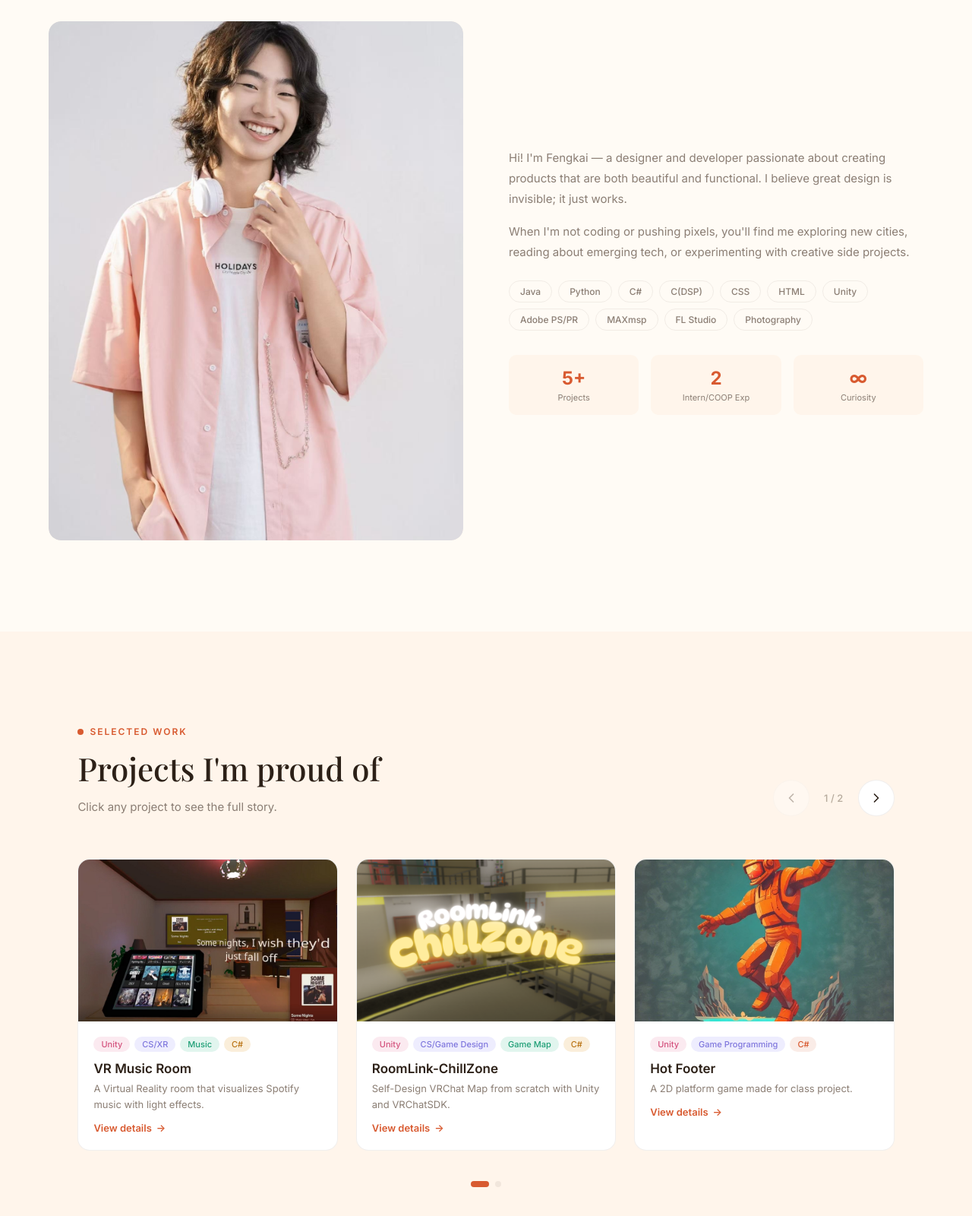
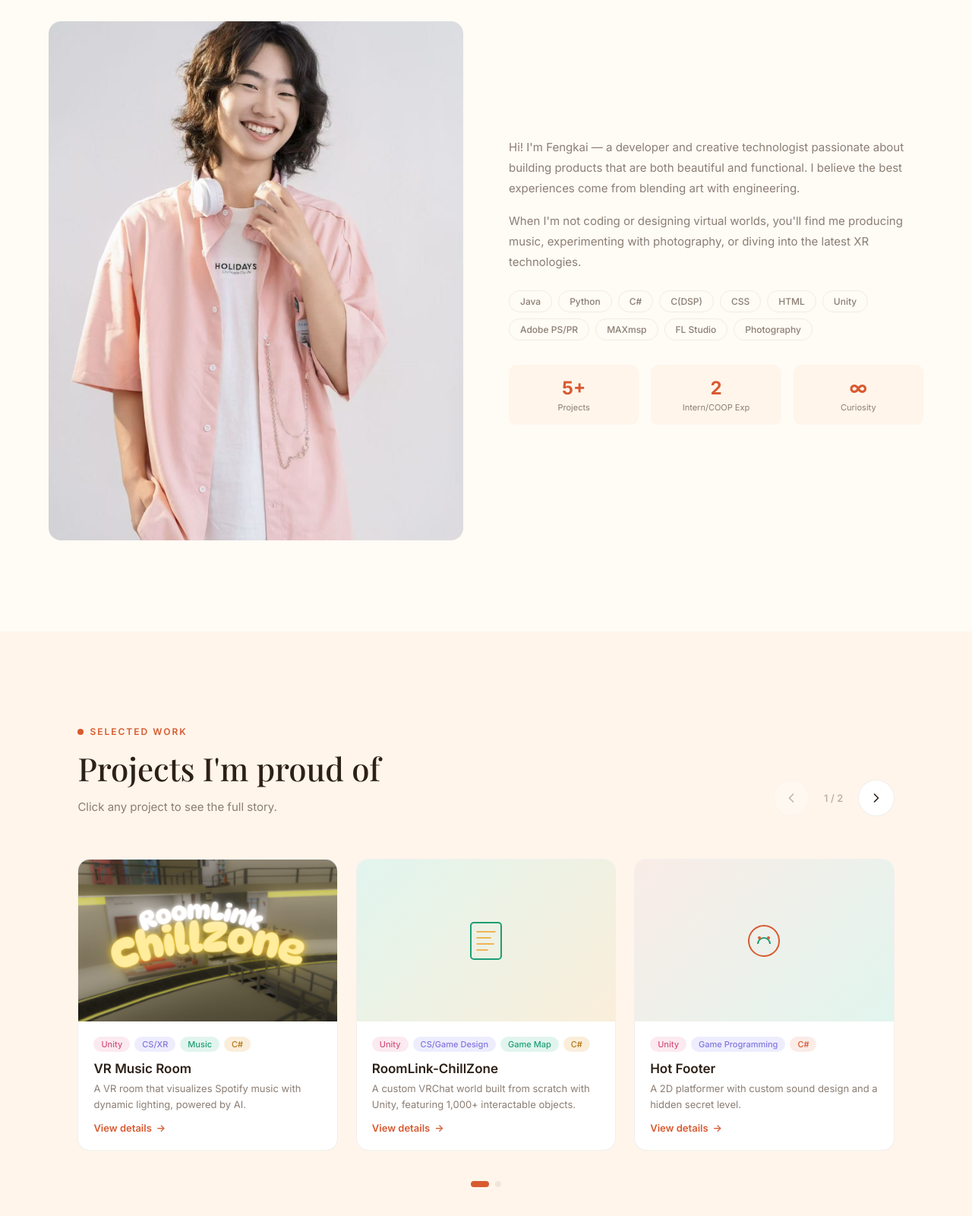
Before and after one commit to FengkaiLiu/Fengkailiu.github.io, a plain HTML site: page index.html in a window 1280 px wide. Shown: the part 1068-2668 px from the top of the page at 76% size. Drawn offline with nearby package versions, Linux system fonts and the light colour scheme; a web font is replaced by a local one.

Commit message:
Update index.html

```diff
--- a/index.html
+++ b/index.html
@@ -328,7 +328,7 @@ footer p { font-size: 12px; color: var(--text-muted); }
   <div class="hero-content">
     <div class="hero-greeting"><span class="wave">👋</span> Hey there, I'm</div>
     <h1>Fengkai Liu<br><span class="highlight">Designer</span> &<br>Developer</h1>
-    <p class="hero-desc">I craft delightful digital experiences where clean code meets thoughtful design. Currently exploring the intersection of creativity and technology.</p>
+    <p class="hero-desc">I craft immersive digital experiences where clean code meets thoughtful design — from VR worlds to interactive games, I love building things that feel alive.</p>
     <div class="hero-actions">
       <a href="#projects" class="btn-primary">View My Work <span>→</span></a>
       <a href="#contact" class="btn-secondary">Say Hello</a>
@@ -363,8 +363,8 @@ footer p { font-size: 12px; color: var(--text-muted); }
     </div>
     <div class="reveal">
       <div class="about-text">
-        <p>Hi! I'm Fengkai — a designer and developer passionate about creating products that are both beautiful and functional. I believe great design is invisible; it just works.</p>
-        <p>When I'm not coding or pushing pixels, you'll find me exploring new cities, reading about emerging tech, or experimenting with creative side projects.</p>
+        <p>Hi! I'm Fengkai — a developer and creative technologist passionate about building products that are both beautiful and functional. I believe the best experiences come from blending art with engineering.</p>
+        <p>When I'm not coding or designing virtual worlds, you'll find me producing music, experimenting with photography, or diving into the latest XR technologies.</p>
       </div>
       <div class="tag-cloud">
         <span class="tag">Java</span>
@@ -413,7 +413,7 @@ footer p { font-size: 12px; color: var(--text-muted); }
       <!-- Card 1: VR Music Room -->
       <div class="project-card" onclick="openProject('vrmusicroom')">
         <div class="project-thumb">
-          <img src="https://fengkailiu.github.io/PWpage/vrmusicroom.jpg" alt="VR Music Room">
+          <img src="https://fengkailiu.github.io/PWpage/vrchatroom.png" alt="VR Music Room">
         </div>
         <div class="project-info">
           <div class="project-tags">
@@ -423,7 +423,7 @@ footer p { font-size: 12px; color: var(--text-muted); }
             <span class="project-tag" style="background:var(--amber-light);color:#BA7517">C#</span>
           </div>
           <div class="project-name">VR Music Room</div>
-          <div class="project-desc">A Virtual Reality room that visualizes Spotify music with light effects.</div>
+          <div class="project-desc">A VR room that visualizes Spotify music with dynamic lighting, powered by AI.</div>
           <div class="project-link">View details <span class="arrow">→</span></div>
         </div>
       </div>
@@ -431,7 +431,9 @@ footer p { font-size: 12px; color: var(--text-muted); }
       <!-- Card 2: RoomLink ChillZone -->
       <div class="project-card" onclick="openProject('roomlink')">
         <div class="project-thumb">
-          <img src="https://fengkailiu.github.io/PWpage/vrchatroom.png" alt="RoomLink ChillZone">
+          <div class="project-thumb-bg" style="background:linear-gradient(135deg,#E1F5EE,#FAEEDA)">
+            <svg width="64" height="64" viewBox="0 0 64 64" fill="none"><rect x="12" y="8" width="40" height="48" rx="4" stroke="#1D9E75" stroke-width="2"/><path d="M20 20h24M20 28h18M20 36h22M20 44h14" stroke="#EF9F27" stroke-width="1.5" stroke-linecap="round"/></svg>
+          </div>
         </div>
         <div class="project-info">
           <div class="project-tags">
@@ -441,7 +443,7 @@ footer p { font-size: 12px; color: var(--text-muted); }
             <span class="project-tag" style="background:var(--amber-light);color:#BA7517">C#</span>
           </div>
           <div class="project-name">RoomLink-ChillZone</div>
-          <div class="project-desc">Self-Design VRChat Map from scratch with Unity and VRChatSDK.</div>
+          <div class="project-desc">A custom VRChat world built from scratch with Unity, featuring 1,000+ interactable objects.</div>
           <div class="project-link">View details <span class="arrow">→</span></div>
         </div>
       </div>
@@ -449,7 +451,9 @@ footer p { font-size: 12px; color: var(--text-muted); }
       <!-- Card 3: Hot Footer -->
       <div class="project-card" onclick="openProject('hotfooter')">
         <div class="project-thumb">
-          <img src="https://fengkailiu.github.io/PWpage/hotfooter.png" alt="Hot Footer">
+          <div class="project-thumb-bg" style="background:linear-gradient(135deg,#FAECE7,#E1F5EE)">
+            <svg width="64" height="64" viewBox="0 0 64 64" fill="none"><circle cx="32" cy="32" r="20" stroke="#D85A30" stroke-width="2"/><path d="M24 36a8 8 0 0116 0" stroke="#1D9E75" stroke-width="2" fill="none"/><circle cx="26" cy="28" r="2" fill="#D85A30"/><circle cx="38" cy="28" r="2" fill="#D85A30"/></svg>
+          </div>
         </div>
         <div class="project-info">
           <div class="project-tags">
@@ -458,7 +462,7 @@ footer p { font-size: 12px; color: var(--text-muted); }
             <span class="project-tag" style="background:var(--coral-light);color:var(--coral)">C#</span>
           </div>
           <div class="project-name">Hot Footer</div>
-          <div class="project-desc">A 2D platform game made for class project.</div>
+          <div class="project-desc">A 2D platformer with custom sound design and a hidden secret level.</div>
           <div class="project-link">View details <span class="arrow">→</span></div>
         </div>
       </div>
@@ -562,27 +566,27 @@ footer p { font-size: 12px; color: var(--text-muted); }
 <script>
 var projects = {
   vrmusicroom: {
-    gradient: 'url(https://fengkailiu.github.io/PWpage/vrmusicroom.jpg) center/cover',
+    gradient: 'linear-gradient(135deg,#FBEAF0,#EEEDFE)',
     tags: '<span class="project-tag" style="background:var(--pink-light);color:var(--pink)">Unity</span><span class="project-tag" style="background:var(--purple-light);color:var(--purple)">CS/XR</span><span class="project-tag" style="background:var(--teal-light);color:var(--teal)">Music</span><span class="project-tag" style="background:var(--amber-light);color:#BA7517">C#</span>',
     title: 'VR Music Room',
     subtitle: 'A Virtual Reality room that visualizes Spotify music with light effects.',
-    body: '<h3>The problem</h3><p>This is my COOP project, I need to know how to develop an app for VR headsets and also utilise different API to accomplish the goal.</p><h3>The solution</h3><p>I found tutorials online for both AR and VR approaches. I choose to develop in VR for more creativity control and realization of ideas.</p><h3>Key features</h3><ul><li>Utilise Spotify/Last.FM/Gemini API for AI analysis and music sync.</li><li>Create immersive experience, especially visual experience for every song on Spotify.</li></ul><h3>What I learned</h3><p>How to connect different software for a bigger task, and how to optimise software efficiency when designing platform intercommunications.</p>',
+    body: '<h3>The problem</h3><p>Description here...</p><h3>The solution</h3><p>Description here...</p><h3>Key features</h3><ul><li>Feature 1</li><li>Feature 2</li></ul><h3>What I learned</h3><p>Description here...</p>',
     links: { github: 'https://github.com/FengkaiLiu/vrmusicroom' }
   },
   roomlink: {
-    gradient: 'url(https://fengkailiu.github.io/PWpage/vrchatroom.png) center/cover',
+    gradient: 'linear-gradient(135deg,#E1F5EE,#FAEEDA)',
     tags: '<span class="project-tag" style="background:var(--pink-light);color:var(--pink)">Unity</span><span class="project-tag" style="background:var(--purple-light);color:var(--purple)">Game Design</span><span class="project-tag" style="background:var(--teal-light);color:var(--teal)">VRChat</span>',
     title: 'RoomLink-ChillZone',
     subtitle: 'Self-Design VRChat Map from scratch with Unity and VRChatSDK.',
-    body: '<h3>The problem</h3><p>This is my first time making map, I tried to learn tutorials online to get basic concepts of what skills I need to learn and what tools I need to use.</p><h3>The solution</h3><p>I followed tutorials online to know how to use VRChatSDK in Unity, how to use Probuilder/Bakery/Magic light probs etc... I searched online for different functional prefabs to enrich the map environment. Last but not least I optimised the map from 300MB to 50MB to make sure it runs smoothly on VR headsets.</p><h3>Key features</h3><ul><li>1000+ Interactable Furnitures with VRChat Grabable.</li><li>Contains different entertainment object prefabs like pool table/game machine etc...</li></ul><h3>What I learned</h3><p>How to utilise Unity, appSDK to build worlds with different prefabs and plugins.</p>',
-    links: { demo: 'https://vrchat.com/home/world/wrld_1c519374-adfc-4072-9df4-21458d94a13e/info', github: 'https://github.com/FengkaiLiu/VRchatRoomLowpoly' }
+    body: '<h3>The problem</h3><p>Description here...</p><h3>The solution</h3><p>Description here...</p><h3>Key features</h3><ul><li>Feature 1</li><li>Feature 2</li></ul><h3>What I learned</h3><p>Description here...</p>',
+    links: { github: 'https://github.com/FengkaiLiu/roomlink' }
   },
   hotfooter: {
-    gradient: 'url(https://fengkailiu.github.io/PWpage/hotfooter.png) center/cover',
+    gradient: 'linear-gradient(135deg,#FAECE7,#E1F5EE)',
     tags: '<span class="project-tag" style="background:var(--pink-light);color:var(--pink)">Unity</span><span class="project-tag" style="background:var(--purple-light);color:var(--purple)">Game Programming</span><span class="project-tag" style="background:var(--coral-light);color:var(--coral)">C#</span>',
     title: 'Hot Footer',
     subtitle: 'A 2D platform game made for class project.',
-    body: '<h3>The problem</h3><p>This is my first time making a game with collaborators,I need to balance the pace of different teammate and learn how to use different tools to build a simple game in 4 weeks.</p><h3>The solution</h3><p>We discuss on discord and github, I try to learn different tools from Youtube tutorials.</p><h3>Key features</h3><ul><li>2D platform jumping game.</li><li>Two sound effects and secret level.</li></ul><h3>What I learned</h3><p>How to collaborate with teammate, utilize different tools for Unity 3D an 2D.</p>',
+    body: '<h3>The problem</h3><p>Description here...</p><h3>The solution</h3><p>Description here...</p><h3>Key features</h3><ul><li>Feature 1</li><li>Feature 2</li></ul><h3>What I learned</h3><p>Description here...</p>',
     links: { github: 'https://github.com/FengkaiLiu/hotfooter' }
   },
   project4: {
```
